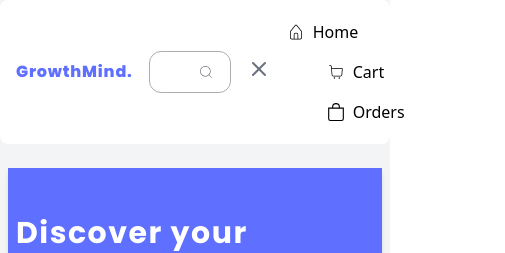
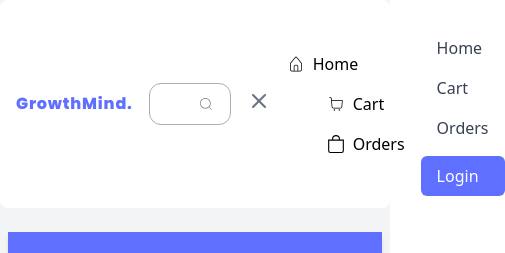
Before and after one commit to srimaran712/capstoneProject-OdinSchool-Bookstore, a React (Create React App) app in the folder frontend/book-application/: page / in a window 390 px wide. Both pictures are taken after a click on the button 362 px from the left and 30 px from the top of the page. Shown: the top 253 px of the page, 505 px wide, since content can reach past the window. Built offline with nearby package versions, Linux system fonts and the light colour scheme; no server answers.

Commit message:
adding one

```diff
--- a/frontend/book-application/src/components/Navbar.js
+++ b/frontend/book-application/src/components/Navbar.js
@@ -133,7 +133,42 @@ const Navbar = () => {
 
     </div>
 
+    {/* Mobile Menu (for small screens) */}
+    {isOpen && (
+      <div className="md:hidden mt-4">
+        <NavLink
+          to="/"
+          className="block py-2 px-4 text-gray-700 hover:bg-blue-50"
+          onClick={() => setIsOpen(false)}
+        >
+          Home
+        </NavLink>
+        <NavLink
+          to="/cart"
+          className="block py-2 px-4 text-gray-700 hover:bg-blue-50"
+          onClick={() => setIsOpen(false)}
+        >
+          Cart
+        </NavLink>
+        <NavLink
+          to="/orders"
+          className="block py-2 px-4 text-gray-700 hover:bg-blue-50"
+          onClick={() => setIsOpen(false)}
+        >
+          Orders
+        </NavLink>
 
+
+        <NavLink
+          to="/login"
+          className="block py-2 px-4 text-white bg-primary-color hover:bg-primary-dark rounded-md mt-2"
+          onClick={() => setIsOpen(false)}
+        >
+          Login
+        </NavLink>
+
+      </div>
+    )}
   </div>
   )
 }
```
